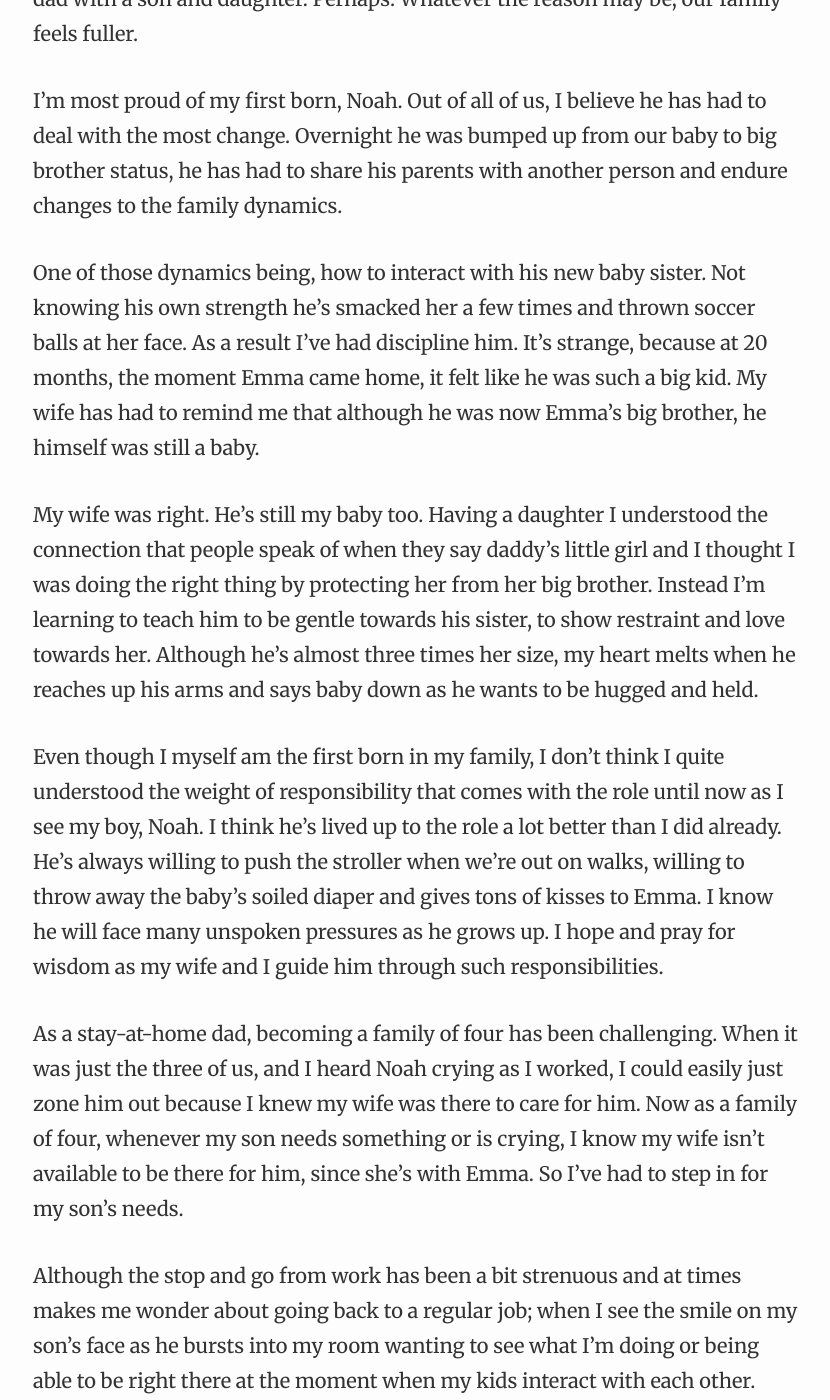
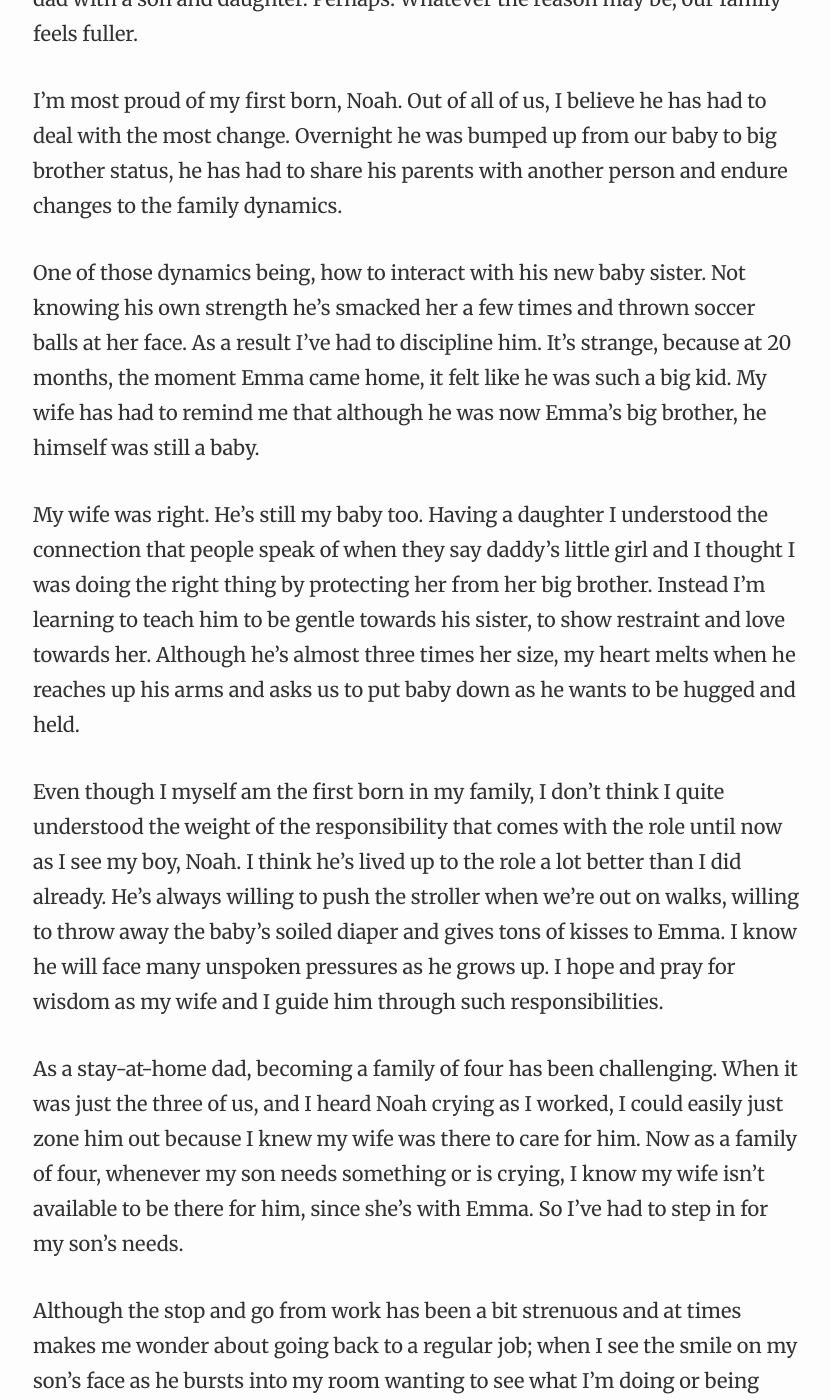
Before and after one commit to michaellee/old-michaelsoolee.com, a Jekyll site: the page built from _posts/2015-09-05-family-unit.md, in a window 1280 px wide and 1400 px high, scrolled down 585 px. Shown: the whole window, without its empty margins (223-1053 px from the left). Built offline with Jekyll 4.4.1, drawn with Linux system fonts in a browser that asks for light colours; nearby versions of some CDN libraries.

Commit message:
Post: Update to family unit

```diff
--- a/_posts/2015-09-05-family-unit.md
+++ b/_posts/2015-09-05-family-unit.md
@@ -10,11 +10,11 @@ I'm not sure if I can exactly put it into words. But before Emma's arrival, it f
 
 I'm most proud of my first born, Noah. Out of all of us, I believe he has had to deal with the most change. Overnight he was bumped up from our baby to big brother status, he has had to share his parents with another person and endure changes to the family dynamics.
 
-One of those dynamics being, how to interact with his new baby sister. Not knowing his own strength he's smacked her a few times and thrown soccer balls at her face. As a result I've had discipline him. It's strange, because at 20 months, the moment Emma came home, it felt like he was such a big kid. My wife has had to remind me that although he was now Emma's big brother, he himself was still a baby.
+One of those dynamics being, how to interact with his new baby sister. Not knowing his own strength he's smacked her a few times and thrown soccer balls at her face. As a result I've had to discipline him. It's strange, because at 20 months, the moment Emma came home, it felt like he was such a big kid. My wife has had to remind me that although he was now Emma's big brother, he himself was still a baby.
 
-My wife was right. He's still my baby too. Having a daughter I understood the connection that people speak of when they say daddy's little girl and I thought I was doing the right thing by protecting her from her big brother. Instead I'm learning to teach him to be gentle towards his sister, to show restraint and love towards her. Although he's almost three times her size, my heart melts when he reaches up his arms and says baby down as he wants to be hugged and held.
+My wife was right. He's still my baby too. Having a daughter I understood the connection that people speak of when they say daddy's little girl and I thought I was doing the right thing by protecting her from her big brother. Instead I'm learning to teach him to be gentle towards his sister, to show restraint and love towards her. Although he's almost three times her size, my heart melts when he reaches up his arms and asks us to put baby down as he wants to be hugged and held.
 
-Even though I myself am the first born in my family, I don't think I quite understood the weight of responsibility that comes with the role until now as I see my boy, Noah. I think he's lived up to the role a lot better than I did already. He's always willing to push the stroller when we're out on walks, willing to throw away the baby's soiled diaper and gives tons of kisses to Emma. I know he will face many unspoken pressures as he grows up. I hope and pray for wisdom as my wife and I guide him through such responsibilities.
+Even though I myself am the first born in my family, I don't think I quite understood the weight of the responsibility that comes with the role until now as I see my boy, Noah. I think he's lived up to the role a lot better than I did already. He's always willing to push the stroller when we're out on walks, willing to throw away the baby's soiled diaper and gives tons of kisses to Emma. I know he will face many unspoken pressures as he grows up. I hope and pray for wisdom as my wife and I guide him through such responsibilities.
 
 As a stay-at-home dad, becoming a family of four has been challenging. When it was just the three of us, and I heard Noah crying as I worked, I could easily just zone him out because I knew my wife was there to care for him. Now as a family of four, whenever my son needs something or is crying, I know my wife isn't available to be there for him, since she's with Emma. So I've had to step in for my son's needs.
 
```
